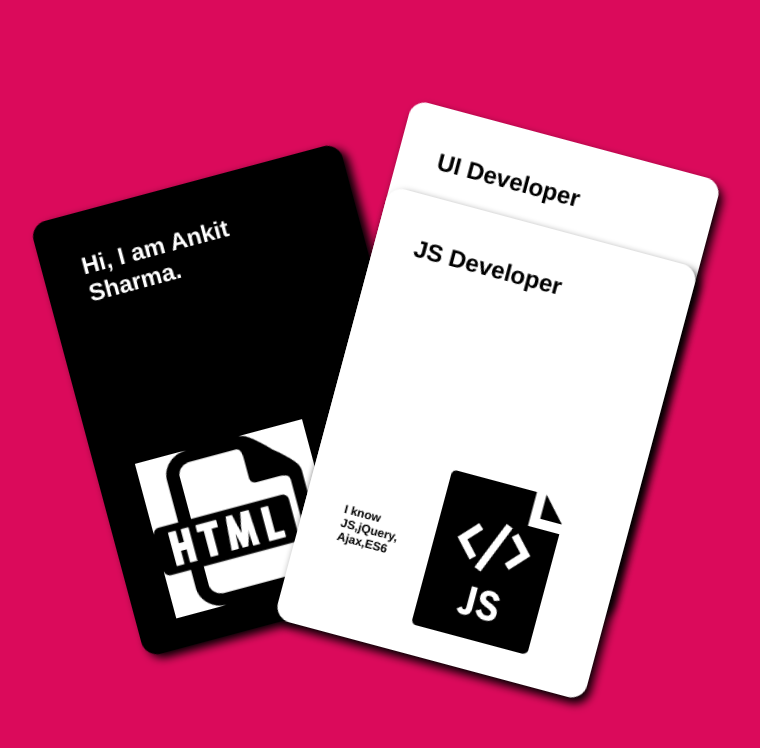
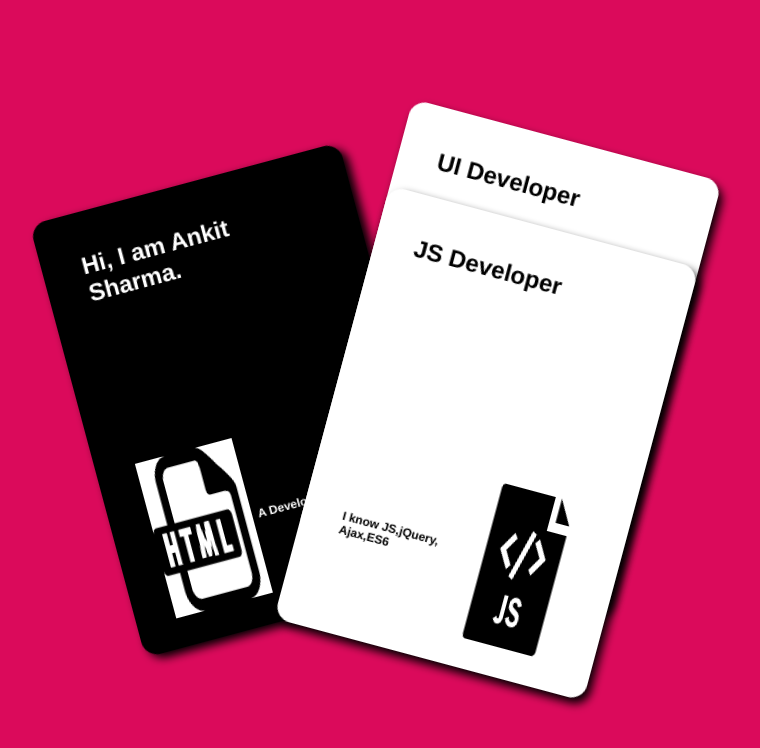
Before and after one commit to AnkitSharmaOnGithub/CSS-Cards-Animation, a plain HTML site: page index.html in a window 1280 px wide. Shown: the whole page, without its empty margins (270-1030 px from the left). Drawn offline with Linux system fonts and the light colour scheme.

Commit message:
Update style.css

```diff
--- a/style.css
+++ b/style.css
@@ -67,7 +67,8 @@ html {
 .card__footer img {
   height: 10rem;
   margin-right: 6px;
-  width: 16rem;
+  width: 100%;
+  max-width: 100px;
 }
 .card--answer {
   color: #000;
```
